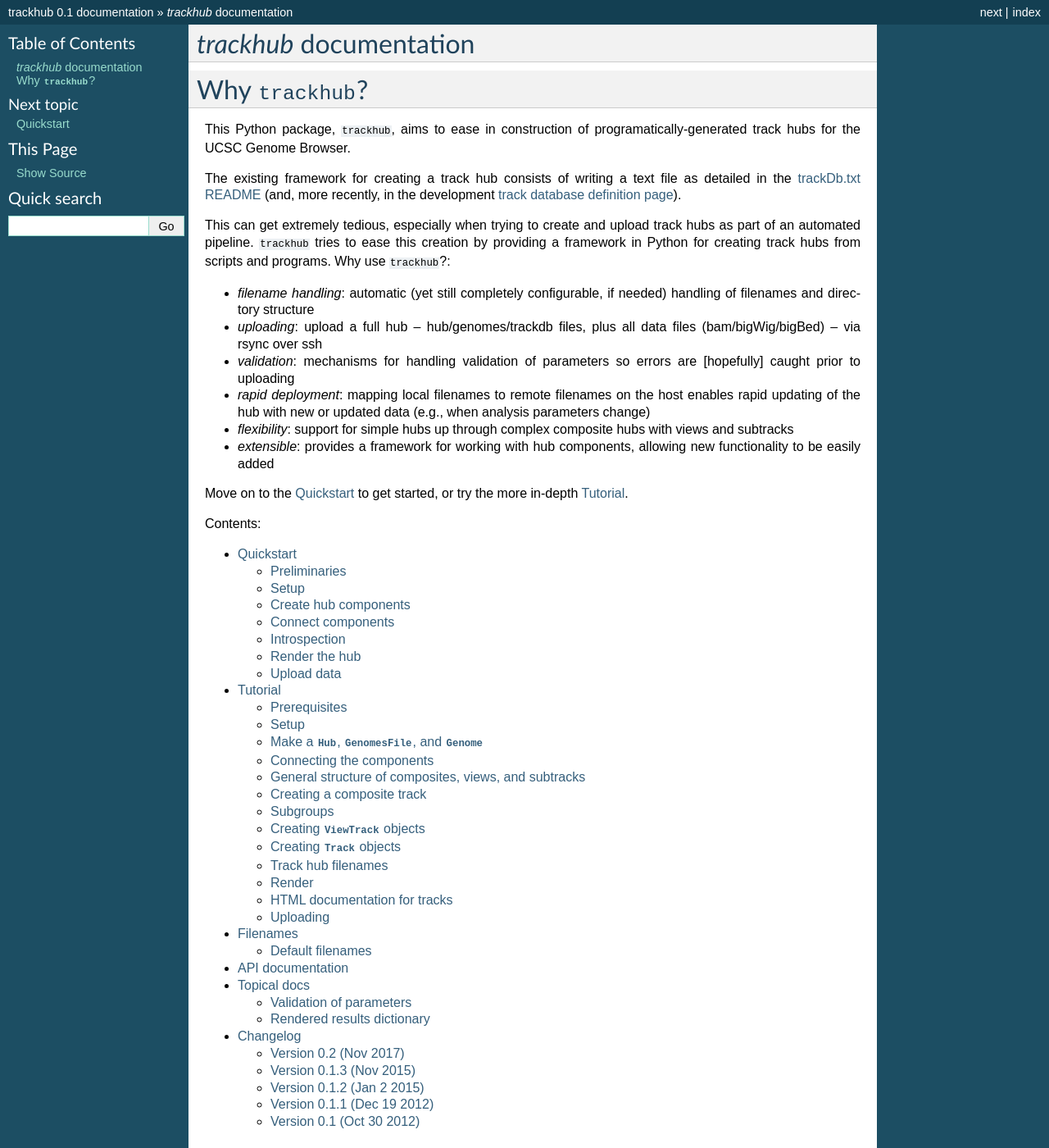
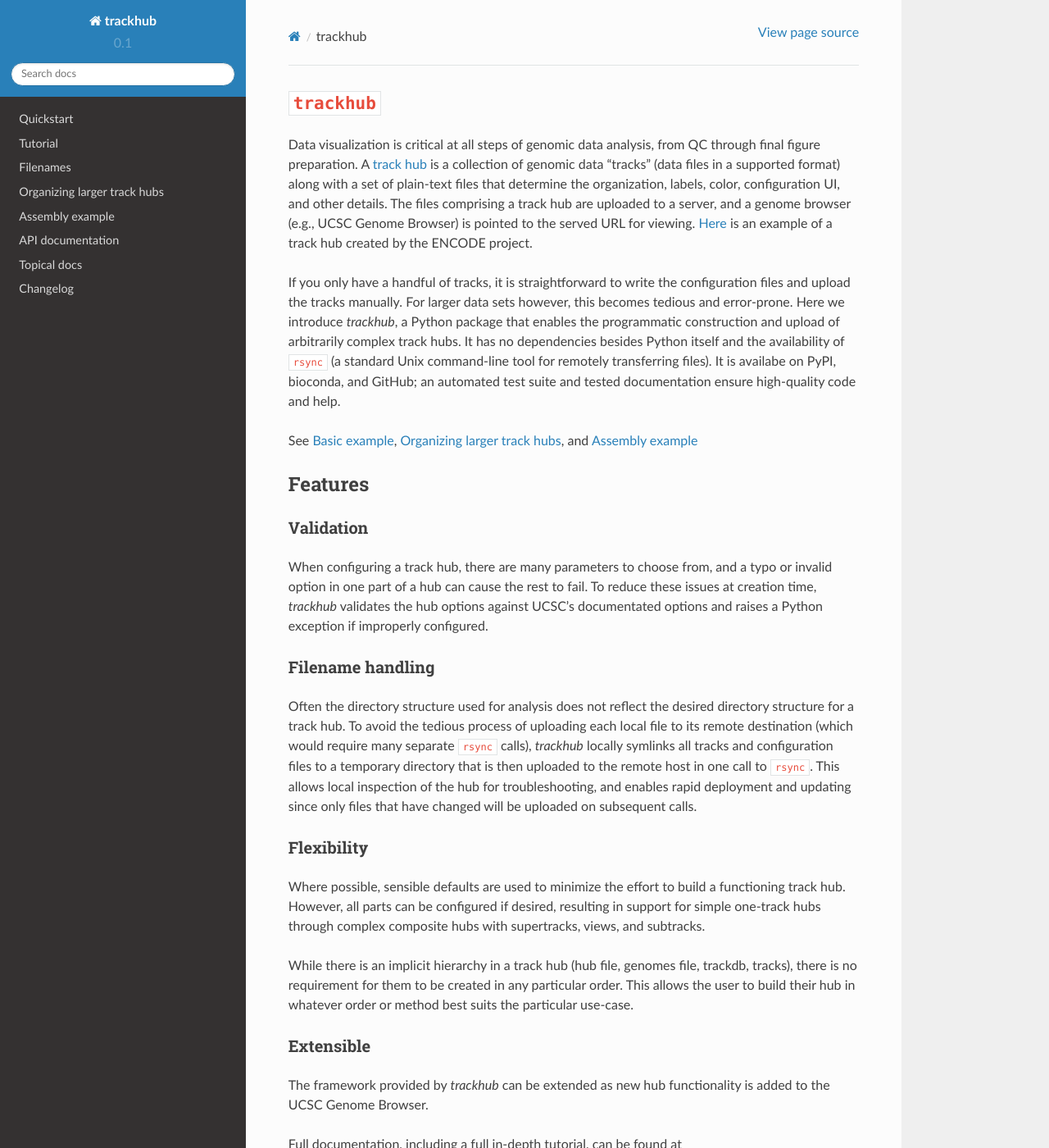
Before and after one commit to daler/trackhub, a Sphinx documentation site: the page built from doc/source/index.rst, in a window 1280 px wide and 1400 px high. Shown: the whole window at 82% size. Built offline with Sphinx 7.4.7 and the Read the Docs theme 2.0.0, drawn with Linux system fonts in a browser that asks for light colours; some of the changed text lies outside the part shown.

Commit message:
docs updates

```diff
--- a/README.rst
+++ b/README.rst
@@ -21,6 +21,8 @@
 remotely transferring files). It is availabe on PyPI, bioconda, and GitHub; an
 automated test suite and tested documentation ensure high-quality code and
 help.
+
+See :ref:`basic-example`, :ref:`grouping-example`, and :ref:`assembly-example`
 
 Features
 --------
@@ -67,8 +69,10 @@
 Full documentation, including a full in-depth tutorial, can be found at
 https://daler.github.io/trackhub.
 
-Example
--------
+.. _basic-example:
+
+Basic example
+-------------
 
 The code below is run automatically when the documentation is re-generated. The
 resulting files are automatically uploaded to the GitHub repository
@@ -94,30 +98,31 @@
     # from the `doc` directory, hence the `../trackhub` path. These data are
     # included in the source repository on github.
     for bigwig in glob.glob('../trackhub/test/data/sine-hg38-*.bw'):
+        name = trackhub.helpers.sanitize(os.path.basename(bigwig)),
         track = trackhub.Track(
-            name=trackhub.helpers.sanitize(os.path.basename(bigwig)),
-            source=bigwig,
-            visibility='full',
-            color='128,0,5',
-            autoScale='on',
-            tracktype='bigWig',
+            name=name,          # track names can't have any spaces or special chars.
+            source=bigwig,      # filename to build this track from
+            visibility='full',  # shows the full signal
+            color='128,0,5',    # brick red
+            autoScale='on',     # allow the track to autoscale
+            tracktype='bigWig', # required when making a track
         )
         trackdb.add_tracks(track)
 
-    # Add tracks for bigBed. Let's give them integer labels.
+    # Add a track for everyt bigBed. Let's give them nicer labels (the
+    # short_label argument).
     for i, bigbed in enumerate(glob.glob('../trackhub/test/data/random-hg38*.bigBed')):
         track = trackhub.Track(
             name=trackhub.helpers.sanitize(os.path.basename(bigbed)),
-            short_label='regions{0}'.format(i),
-            source=bigbed,
-            visibility='dense',
-            color='0,0,255',
-            tracktype='bigBed',
+            short_label='regions{0}'.format(i),  # a nicer label
+            source=bigbed,                       # filename to build this track from
+            visibility='dense',                  # display in a single line
+            color='0,0,255',                     # bright blue
+            tracktype='bigBed',                  # required when making a track
         )
         trackdb.add_tracks(track)
 
-
-    # Example of "uploading" the hub locally, to be pushed to github later:
+    # Example of "uploading" the hub locally, to be pushed to github later.
     trackhub.upload.upload_hub(hub=hub, host='localhost', remote_dir='example_hub')
 
     # Example uploading to a web server (not run):
@@ -127,5 +132,10 @@
             remote_dir='/var/www/example_hub')
 
 
+The hub files are now at
+https://github.com/daler/trackhub-demo/tree/total-refactor/example_hub. The
+`raw file
+<https://raw.githubusercontent.com/daler/trackhub-demo/master/example_hub/myhub.hub.txt>`_
+served by GitHub can be added to the Track Hubs section of UCSC Genome Browser.
 
 Copyright 2012-1017 Ryan Dale; BSD 2-clause license.
--- a/doc/source/assembly_example.rst
+++ b/doc/source/assembly_example.rst
@@ -1,3 +1,5 @@
+.. _assembly-example:
+
 Assembly example
 ----------------
 The following example shows how to generate an `Assembly Hub
--- a/doc/source/conf.py
+++ b/doc/source/conf.py
@@ -97,7 +97,7 @@
 
 # The theme to use for HTML and HTML Help pages.  See the documentation for
 # a list of builtin themes.
-html_theme = 'default'
+html_theme = 'sphinx_rtd_theme'
 
 # Theme options are theme-specific and customize the look and feel of a theme
 # further.  For a list of options available for each theme, see the
--- a/doc/source/grouping.rst
+++ b/doc/source/grouping.rst
@@ -1,3 +1,5 @@
+.. _grouping-example:
+
 Organizing larger track hubs
 ============================
 This is a modified version of the example in the README which shows how to
@@ -30,8 +32,10 @@
     # "antibody", and you can select both the signal and the called peaks at
     # the same time.
     #
-    # Here we're making some contrived subgroups just to illustrate
+    # Here we're making some contrived subgroups just to illustrate their use.
     subgroups = [
+
+        # A subgroup to select the replicate number
         trackhub.SubGroupDefinition(
             name='num',
             label='Number',
@@ -41,6 +45,8 @@
                 '2': 'two',
             }
         ),
+
+        # A contrived subgroup that will only tag it as "yes" if it's sample 1.
         trackhub.SubGroupDefinition(
             name='s1',
             label='is_sample_1',
@@ -49,6 +55,12 @@
                 'n': 'No',
             }
         ),
+
+        # While the two different views we create below are a good way of
+        # turning on/off the signal or regions in bulk, this subgroup allows us
+        # to sort the tracks by "name" and then by "kind". This is helpful for
+        # ChIP-seq experiments where you want to have peaks under the
+        # corresponding signal.
         trackhub.SubGroupDefinition(
             name='kind',
             label='kind',
@@ -65,26 +77,29 @@
         name='composite',
         short_label='Signal and regions',
 
-        # options here are the `name` attributes of each subgroup. Start with
-        # dimX and dimY (which become axes of the checkbox matrix to select
-        # tracks), and then dimA, dimB, etc.
+        # The available options for dimensions are the `name` attributes of
+        # each subgroup. Start with dimX and dimY (which become axes of the
+        # checkbox matrix to select tracks), and then dimA, dimB, etc.
         dimensions='dimX=num dimY=s1 dimA=kind',
 
+        # This enables a drop-down box under the checkbox matrix that lets us
+        # select whatever dimA is (here, "kind").
         filterComposite='dimA',
-        # options here are the `name` attributes of each subgroup
+
+        # The availalbe options here are the `name` attributes of each subgroup.
         sortOrder='num=+ kind=-',
         tracktype='bigWig',
         visibility='full',
     )
 
-    # Add subgroups to the composite track
+    # Add those subgroups to the composite track
     composite.add_subgroups(subgroups)
 
-    # Add composite to the trackDb
+    # Add the composite track to the trackDb
     trackdb.add_tracks(composite)
 
-    # CompositeTracks compose different ViewTracks. We'll make one for signal,
-    # and one for bigBed regions
+    # CompositeTracks compose different ViewTracks. We'll make one ViewTrack
+    # for signal, and one for bigBed regions.
     signal_view = trackhub.ViewTrack(
         name='signalviewtrack',
         view='signal',
@@ -99,11 +114,12 @@
         tracktype='bigWig',
         short_label='Regions')
 
-    # They need to be added to the composite.
+    # These need to be added to the composite.
     composite.add_view(signal_view)
     composite.add_view(regions_view)
 
-    # Next we will build a multiWig overlay track
+    # Next we will build a multiWig overlay track which will show an example of
+    # the signal as multiple bigWigs overlaying each other.
     overlay = trackhub.AggregateTrack(
         aggregate='transparentOverlay',
         visibility='full',
@@ -122,13 +139,15 @@
     trackdb.add_tracks(supertrack)
 
     #
-    # If you're not using a SuperTrack, you would add this aggregate track to
+    # If we weren't using a SuperTrack, we would add this aggregate track to
     # the trackDb, like so:
     #
     # trackdb.add_tracks(overlay)
     #
+    # But here we're adding it to the SuperTrack:
     supertrack.add_track(overlay)
 
+    # Next, some helper functions:
 
     def subgroups_from_filename(fn):
         """
@@ -164,19 +183,20 @@
         """
         Figure out a nice color for a track, depending on its filename.
         """
+        # Due to how code is extracted from the docs and run during tests, we
+        # need to import again inside a function. You don't normally need this.
+        import trackhub
+
         number = os.path.basename(fn).split('.')[0].split('-')[-1]
         colors = {
             '0': '#8C2B45',
             '1': '#2E3440',
             '2': '#6DBFA7',
         }
-
-        # Due to how code is extracted from the docs and run, we need to import
-        # again inside a function. You don't normally need this.
-        import trackhub
         return trackhub.helpers.hex2rgb(colors[number])
 
 
+    # As in the README example, we grab all the example bigwigs
     for bigwig in glob.glob(os.path.join(trackhub.helpers.data_dir(), "*hg38*.bw")):
         track = trackhub.Track(
             name=trackhub.helpers.sanitize(os.path.basename(bigwig)),
@@ -189,11 +209,13 @@
             color=color_from_filename(bigwig),
         )
 
-        # Note that we add the track to the *view* rather than the trackDb.
+        # Note that we add the track to the *view* rather than the trackDb as
+        # we did in the README example.
         signal_view.add_tracks(track)
 
-        # For the multiWig overlay track, add the track there as well. However
-        # it needs a different name; we will edit it on the fly
+        # For the multiWig overlay track, we need to add the track there as
+        # well. However it needs a different name. We have all the pieces,
+        # might as well just make another track object:
         track2 = trackhub.Track(
             name=trackhub.helpers.sanitize(os.path.basename(bigwig)) + 'agg',
             source=bigwig,
@@ -203,6 +225,8 @@
         )
         overlay.add_subtrack(track2)
 
+    # Same thing with the bigBeds. No overlay track to add these to, though.
+    # Just to the regions_view ViewTrack.
     for bigbed in glob.glob(os.path.join(trackhub.helpers.data_dir(), '*hg38*.bigBed')):
         track = trackhub.Track(
             name=trackhub.helpers.sanitize(os.path.basename(bigbed)),
@@ -215,8 +239,6 @@
         regions_view.add_tracks(track)
 
 
-
-
     # Example of "uploading" the hub locally, to be pushed to github later:
     trackhub.upload.upload_hub(hub=hub, host='localhost', remote_dir='example_grouping_hub')
 
--- a/doc/source/index.rst
+++ b/doc/source/index.rst
@@ -1,44 +1,4 @@
-.. trackhub documentation master file, created by
-   sphinx-quickstart on Fri Sep 21 17:51:18 2012.
-   You can adapt this file completely to your liking, but it should at least
-   contain the root `toctree` directive.
-
-`trackhub` documentation
-========================
-Why ``trackhub``?
-=================
-.. currentmodule:: trackhub
-
-This Python package, ``trackhub``, aims to ease in construction of
-programatically-generated track hubs for the UCSC Genome Browser.
-
-The existing framework for creating a track hub consists of writing a text file
-as detailed in the `trackDb.txt README
-<http://genome-source.cse.ucsc.edu/gitweb/?p=kent.git;a=blob;f=src/hg/makeDb/trackDb/README;hb=HEAD>`_
-(and, more recently, in the development `track database definition page
-<http://genome.ucsc.edu/goldenPath/help/trackDb/trackDbHub.html>`_).
-
-This can get extremely tedious, especially when trying to create and upload
-track hubs as part of an automated pipeline.  ``trackhub`` tries to ease
-this creation by providing a framework in Python for creating track hubs from
-scripts and programs. Why use ``trackhub``?:
-
-* `filename handling`: automatic (yet still completely configurable, if needed)
-  handling of filenames and directory structure
-* `uploading`: upload a full hub -- hub/genomes/trackdb files, plus all data
-  files (bam/bigWig/bigBed) -- via rsync over ssh
-* `validation`: mechanisms for handling validation of parameters so errors are
-  [hopefully] caught prior to uploading
-* `rapid deployment`: mapping local filenames to remote filenames on the host enables
-  rapid updating of the hub with new or updated data (e.g., when analysis
-  parameters change)
-* `flexibility`: support for simple hubs up through complex composite hubs with views and
-  subtracks
-* `extensible`: provides a framework for working with hub components, allowing
-  new functionality to be easily added
-
-Move on to the :ref:`quickstart` to get started, or try the more in-depth
-:ref:`tutorial`.
+.. include:: ../../README.rst
 
 Contents:
 
@@ -48,6 +8,8 @@
     quickstart
     tutorial
     filenames
+    grouping
+    assembly_example
     autodocs
     developers
     changelog
--- a/test-requirements.txt
+++ b/test-requirements.txt
@@ -8,3 +8,4 @@
 ucsc-bedgraphtobigwig
 ucsc-fatotwobit
 ucsc-bedtobigbed
+sphinx_rtd_theme
```
Also changed, not shown: other parts of README.rst (+1 -1 lines), other parts of doc/source/grouping.rst (+3 -2 lines).
